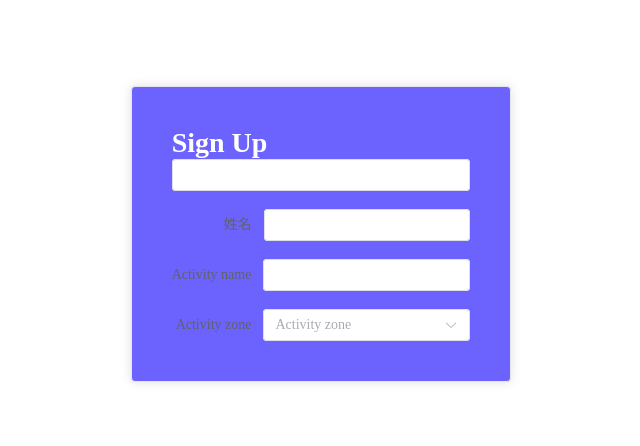
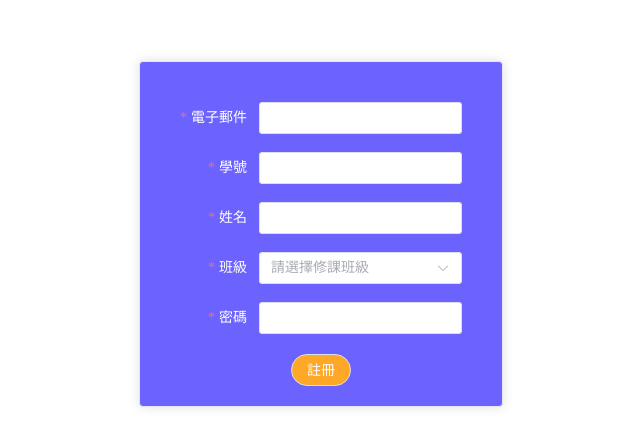
Before and after one commit to GuaYourGuava1919/V-senpai, a Vue app: page /signup in a window 1280 px wide. Shown: the part 166-612 px from the top of the page, without its empty margins (319-959 px from the left). Built offline with nearby package versions, Linux system fonts and the light colour scheme.

Commit message:
feature:註冊完成

```diff
--- a/src/views/SignUpView.vue
+++ b/src/views/SignUpView.vue
@@ -1,48 +1,149 @@
 <script setup>
 
 import { ref } from 'vue'
-import { ElForm, ElFormItem, ElInput, ElSelect,ElCard } from 'element-plus'
+import { db } from '../config/firebase'
+import { doc, setDoc } from "firebase/firestore";
+import { getAuth, createUserWithEmailAndPassword } from "firebase/auth";
+import { ElForm, ElFormItem, ElInput, ElSelect,ElCard,ElMessage } from 'element-plus'
 
 const form = ref({
+    email: '',
+    sid: '',
     name: '',
-    class: ''
+    class: '',
+    pwd: ''
 })
 
+const auth = getAuth();
+
+  //正規表達式
+    const emailReg = /^[\w-]+(\.[\w-]+)*@[\w-]+(\.[\w-]+)+$/;
+    const sidReg = /^[0-9]{9}$/;
+    const nameReg = /^[\u4e00-\u9fa5]{2,4}$/;
+
+    const warningPop = (v) => {
+    ElMessage({
+        message: v,
+        type: 'warning',
+    })
+    }
+
+  // 驗證表單
+    const validateForm = () => {
+        if (!emailReg.test(form.value.email)) {
+        warningPop('電子郵件格式錯誤或未填寫');
+        console.log(form.value.email);
+        return false;
+        }
+        if (!sidReg.test(form.value.sid)) {
+        warningPop('學號格式錯誤或未填寫');
+        // console.log("學號格式錯誤");
+        return false;
+        }
+        if (!nameReg.test(form.value.name)) {
+        warningPop('姓名格式錯誤或未填寫');
+        // console.log("姓名格式錯誤");
+        return false;
+        }
+        if (form.value.class === '') {
+        warningPop('班級未選擇');
+        // console.log("班級未選擇");
+        return false;
+        }
+        if (form.value.pwd.length < 8) {
+        warningPop('密碼長度不足');
+        // console.log("密碼長度不足");
+        return false;
+        }
+        return true;
+    }
+
+
+
+    const handleSignUp = () => {
+        if (validateForm()) {
+            createUserWithEmailAndPassword(auth, form.value.email, form.value.pwd)
+            .then(async (userCredential) => {
+                // Signed up
+                const user = userCredential.user;
+                // 註冊成功 跳轉至其他頁面
+                console.log("註冊成功", user);
+                // 新增資料到firestore
+                // console.log(db);
+
+                const docRef = await setDoc(doc(db, "users", form.value.sid), {
+                    email: form.value.email,
+                    // sid: form.value.sid,
+                    name: form.value.name,
+                    class: form.value.class,
+                    // pwd: form.value.pwd
+                });
+                ElMessage({
+                    message: "註冊成功",
+                    type: 'success',
+                })
+
+            })
+            .catch((error) => {
+                ElMessage({
+                    message: "註冊失敗",
+                    type: 'error',
+                })
+                console.log("註冊失敗", error);
+            });
+                return;
+        }
+        else{
+            console.log("表單驗證失敗",form.value);
+
+        }
+
+
+    }
 
 
 </script>
 
 <template>
     <div style="display: flex; justify-content: center; align-items: center; height: 100vh;">
-        <el-card style="max-width: 480px; background-color: #6C63FF;" shadow="always">
+        <el-card style="max-width: 550px; background-color: #6C63FF;" shadow="always">
 
             <el-form :model="form" label-width="auto" style="margin: 20px;">
-                <el-form-item style="display: flex;">
-                    <h1 style="color: #fff;">Sign Up</h1>
+                <el-form-item label="電子郵件" required>
                     <el-input v-model="form.email" />
                 </el-form-item>
-                <el-form-item label="姓名">
+                <el-form-item label="學號" required>
+                    <el-input v-model="form.sid" />
+                </el-form-item>
+                <el-form-item label="姓名" required>
                     <el-input v-model="form.name" />
                 </el-form-item>
-                <el-form-item label="Activity name">
-                    <el-input v-model="form.name" />
-                </el-form-item>
-                <el-form-item label="Activity zone">
+                <el-form-item label="班級" required>
                 <el-select
                     v-model="form.class"
-                    placeholder="Activity zone"
+                    placeholder="請選擇修課班級"
                     clearable
                 >
-                    <el-option label="Zone one" value="shanghai" />
-                    <el-option label="Zone two" value="beijing" />
+                    <el-option label="二甲" value="二甲" />
+                    <el-option label="二乙" value="二乙" />
                 </el-select>
                 </el-form-item>
+                <el-form-item label="密碼"  required>
+                    <el-input v-model="form.pwd" type="password"/>
+                </el-form-item>
             </el-form>
+
+            <div class="" style="display: flex; justify-content: center;" @click="handleSignUp">
+                <el-button round style="background-color: #FFA726; color: white;">註冊</el-button>
+            </div>
+
         </el-card>
     </div>
 </template>
 
-<style lang="scss" scoped>
-
+<style lang="scss" >
+.el-form-item__label {
+    color: #fff;
+}
 
 </style>
```
